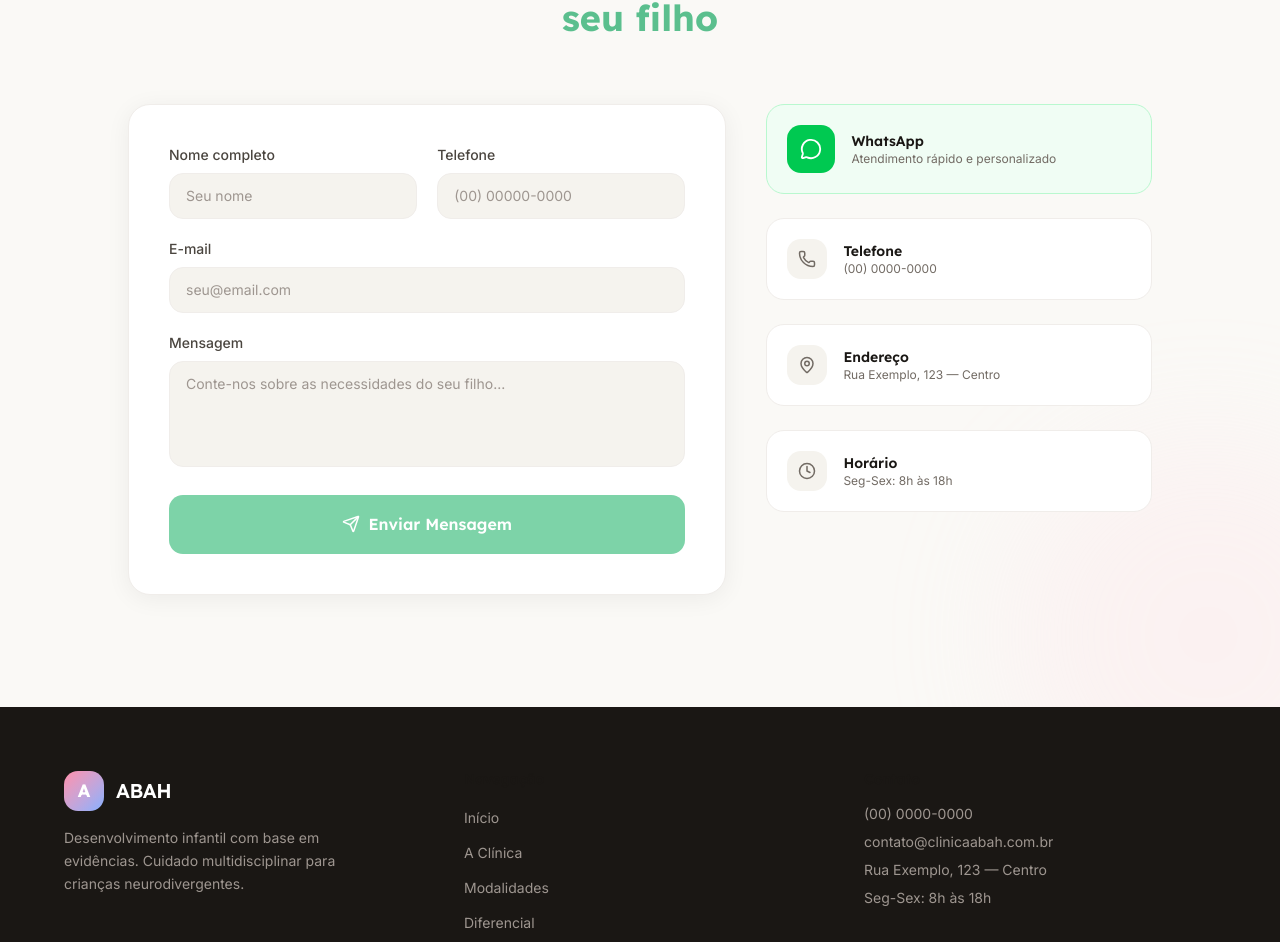
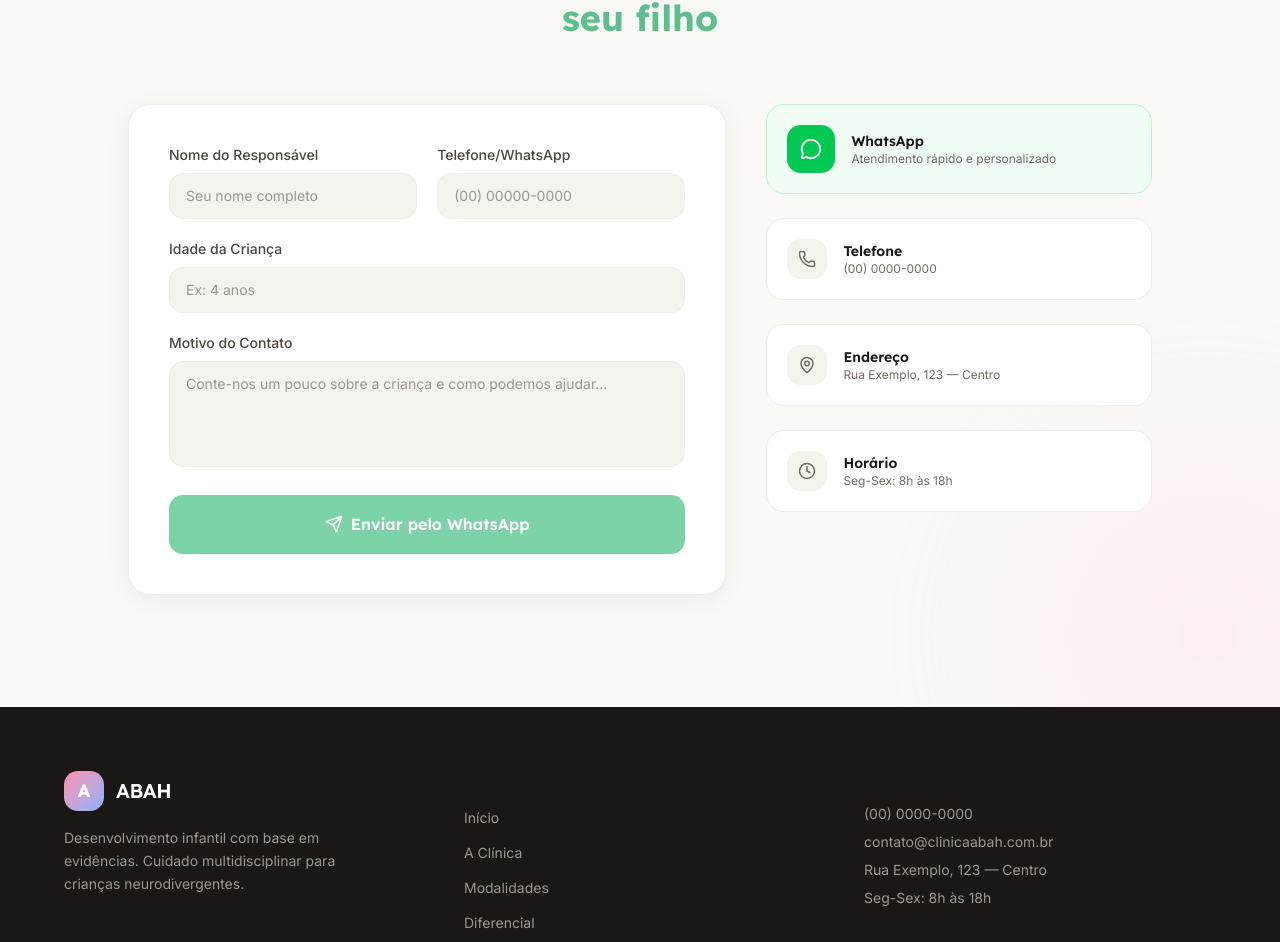
Before and after one commit to fast-dev-digital/abah-projeto-web, a React (Vite) app: page / in a window 1280 px wide. Shown: the part 7871-8813 px from the top of the page. Built offline with nearby package versions, Linux system fonts and the light colour scheme.

Commit message:
feat: implementa formulário de contato funcional com envio para o WhatsApp

```diff
--- a/src/components/Contact.tsx
+++ b/src/components/Contact.tsx
@@ -5,7 +5,7 @@ import { Send, Phone, MapPin, Clock, MessageCircle } from 'lucide-react'
 export default function Contact() {
   const ref = useRef(null)
   const isInView = useInView(ref, { once: true, margin: '-80px' })
-  const [formData, setFormData] = useState({ name: '', email: '', phone: '', message: '' })
+  const [formData, setFormData] = useState({ name: '', phone: '', childAge: '', message: '' })
 
   const handleChange = (e: React.ChangeEvent<HTMLInputElement | HTMLTextAreaElement>) => {
     setFormData(prev => ({ ...prev, [e.target.name]: e.target.value }))
@@ -13,11 +13,15 @@ export default function Contact() {
 
   const handleSubmit = (e: React.FormEvent) => {
     e.preventDefault()
-    // Future: n8n webhook integration
-    const whatsappMsg = encodeURIComponent(
-      `Olá! Sou ${formData.name}. ${formData.message}`
-    )
-    window.open(`https://wa.me/5500000000000?text=${whatsappMsg}`, '_blank')
+
+    // Formata a mensagem para o WhatsApp
+    const message = `Olá! Meu nome é *${formData.name}*.\n\n` +
+                    `Gostaria de falar sobre o meu filho(a), que tem *${formData.childAge}*.\n\n` +
+                    `*Motivo do contato / Breve Relato:*\n${formData.message}`
+
+    const whatsappUrl = `https://wa.me/5511999999999?text=${encodeURIComponent(message)}`
+
+    window.open(whatsappUrl, '_blank')
   }
 
   return (
@@ -56,15 +60,15 @@ export default function Contact() {
           >
             <div className="grid sm:grid-cols-2 gap-5">
               <div>
-                <label className="block text-abah-gray-600 text-sm font-medium mb-2">Nome completo</label>
+                <label className="block text-abah-gray-600 text-sm font-medium mb-2">Nome do Responsável</label>
                 <input
                   type="text" name="name" value={formData.name} onChange={handleChange} required
                   className="w-full bg-abah-cream border border-abah-gray-100 rounded-xl px-4 py-3 text-abah-gray-700 text-sm placeholder:text-abah-gray-400 focus:outline-none focus:ring-2 focus:ring-abah-green-200 focus:border-transparent transition-all"
-                  placeholder="Seu nome"
+                  placeholder="Seu nome completo"
                 />
               </div>
               <div>
-                <label className="block text-abah-gray-600 text-sm font-medium mb-2">Telefone</label>
+                <label className="block text-abah-gray-600 text-sm font-medium mb-2">Telefone/WhatsApp</label>
                 <input
                   type="tel" name="phone" value={formData.phone} onChange={handleChange} required
                   className="w-full bg-abah-cream border border-abah-gray-100 rounded-xl px-4 py-3 text-abah-gray-700 text-sm placeholder:text-abah-gray-400 focus:outline-none focus:ring-2 focus:ring-abah-green-200 focus:border-transparent transition-all"
@@ -73,19 +77,19 @@ export default function Contact() {
               </div>
             </div>
             <div>
-              <label className="block text-abah-gray-600 text-sm font-medium mb-2">E-mail</label>
+              <label className="block text-abah-gray-600 text-sm font-medium mb-2">Idade da Criança</label>
               <input
-                type="email" name="email" value={formData.email} onChange={handleChange} required
+                type="text" name="childAge" value={formData.childAge} onChange={handleChange} required
                 className="w-full bg-abah-cream border border-abah-gray-100 rounded-xl px-4 py-3 text-abah-gray-700 text-sm placeholder:text-abah-gray-400 focus:outline-none focus:ring-2 focus:ring-abah-green-200 focus:border-transparent transition-all"
-                placeholder="seu@email.com"
+                placeholder="Ex: 4 anos"
               />
             </div>
             <div>
-              <label className="block text-abah-gray-600 text-sm font-medium mb-2">Mensagem</label>
+              <label className="block text-abah-gray-600 text-sm font-medium mb-2">Motivo do Contato</label>
               <textarea
-                name="message" value={formData.message} onChange={handleChange} rows={4}
+                name="message" value={formData.message} onChange={handleChange} rows={4} required
                 className="w-full bg-abah-cream border border-abah-gray-100 rounded-xl px-4 py-3 text-abah-gray-700 text-sm placeholder:text-abah-gray-400 focus:outline-none focus:ring-2 focus:ring-abah-green-200 focus:border-transparent transition-all resize-none"
-                placeholder="Conte-nos sobre as necessidades do seu filho..."
+                placeholder="Conte-nos um pouco sobre a criança e como podemos ajudar..."
               />
             </div>
             <button
@@ -93,7 +97,7 @@ export default function Contact() {
               className="w-full flex items-center justify-center gap-2 bg-abah-green-300 hover:bg-abah-green-400 text-white font-heading font-semibold py-4 rounded-xl transition-all duration-300 hover:shadow-elevated"
             >
               <Send size={18} />
-              Enviar Mensagem
+              Enviar pelo WhatsApp
             </button>
           </motion.form>
 
```
